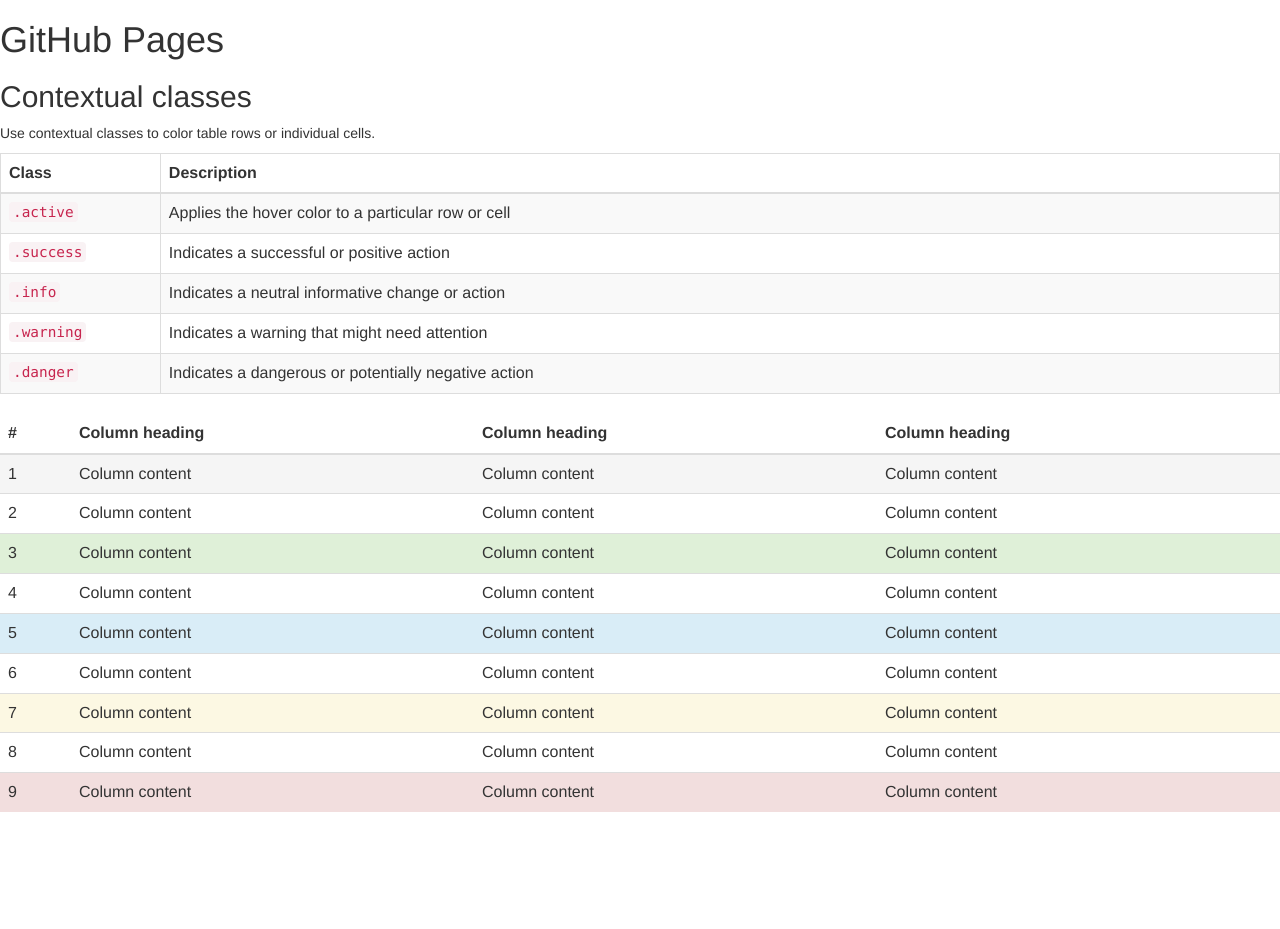
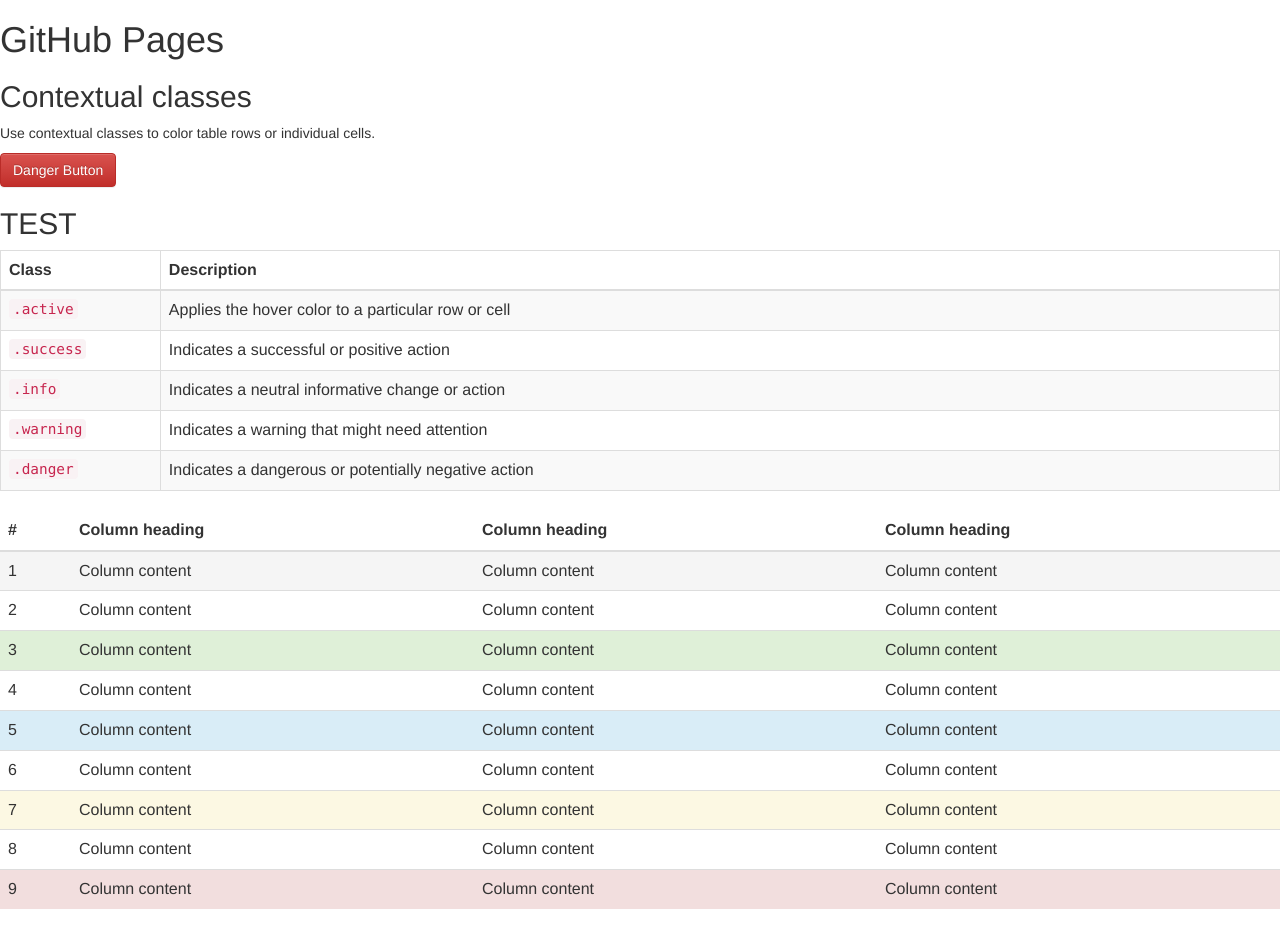
Before and after one commit to gomezreyj/sample-project, a plain HTML site: page index.HTML in a window 1280 px wide. Before the commit the page ends 832 px from the top, so only its background shows below. Drawn offline with nearby package versions, Linux system fonts and the light colour scheme.

Commit message:
test page

```diff
--- a/index.HTML
+++ b/index.HTML
@@ -1,5 +1,7 @@
 <html>
 <head>
+
+	<script src="http://code.jquery.com/jquery-2.1.1.min.js"></script>
 	<!-- Latest compiled and minified CSS -->
 <link rel="stylesheet" href="https://maxcdn.bootstrapcdn.com/bootstrap/3.2.0/css/bootstrap.min.css">
 
@@ -8,12 +10,16 @@
 
 <!-- Latest compiled and minified JavaScript -->
 <script src="https://maxcdn.bootstrapcdn.com/bootstrap/3.2.0/js/bootstrap.min.js"></script>
+
+
 </head>
 <body>
 <h1>
 GitHub Pages</h1>
 <h2 id="tables-contextual-classes">Contextual classes</h2>
   <p>Use contextual classes to color table rows or individual cells.</p>
+  <button type="button" class="btn btn-danger">Danger Button</button>
+  <h2 class="quote">TEST</h2>
   <div class="table-responsive">
     <table class="table table-bordered table-striped">
       <colgroup>
```
